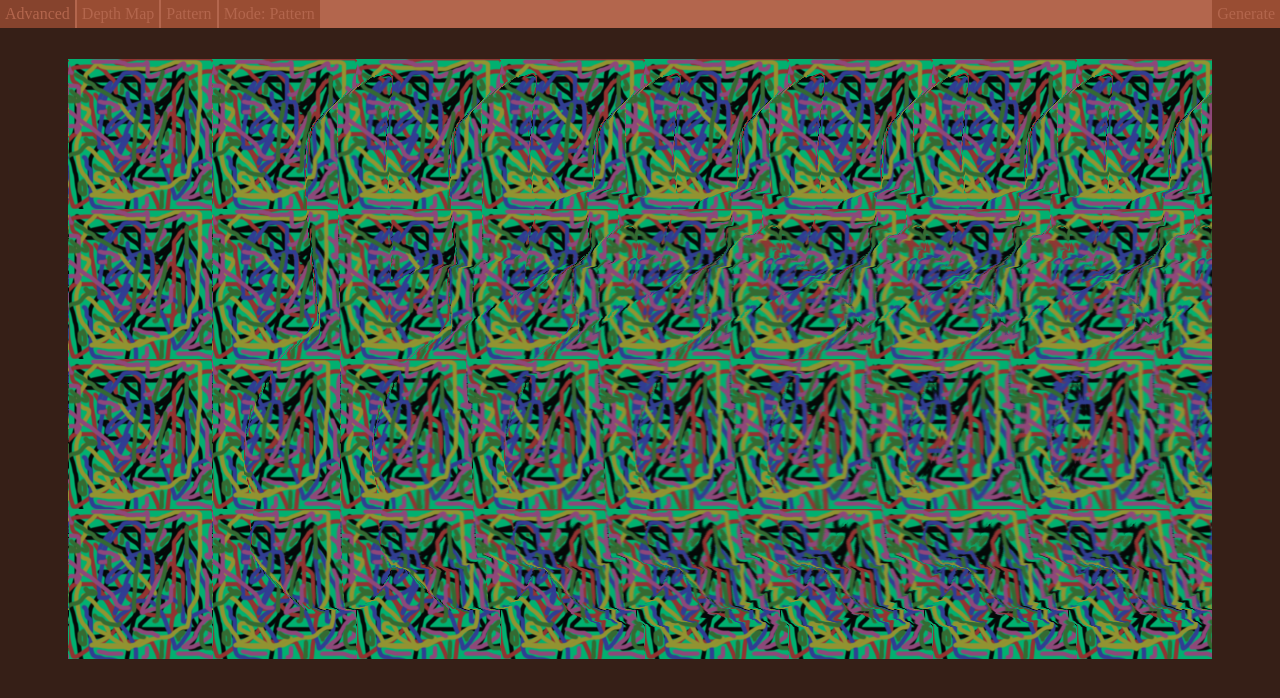
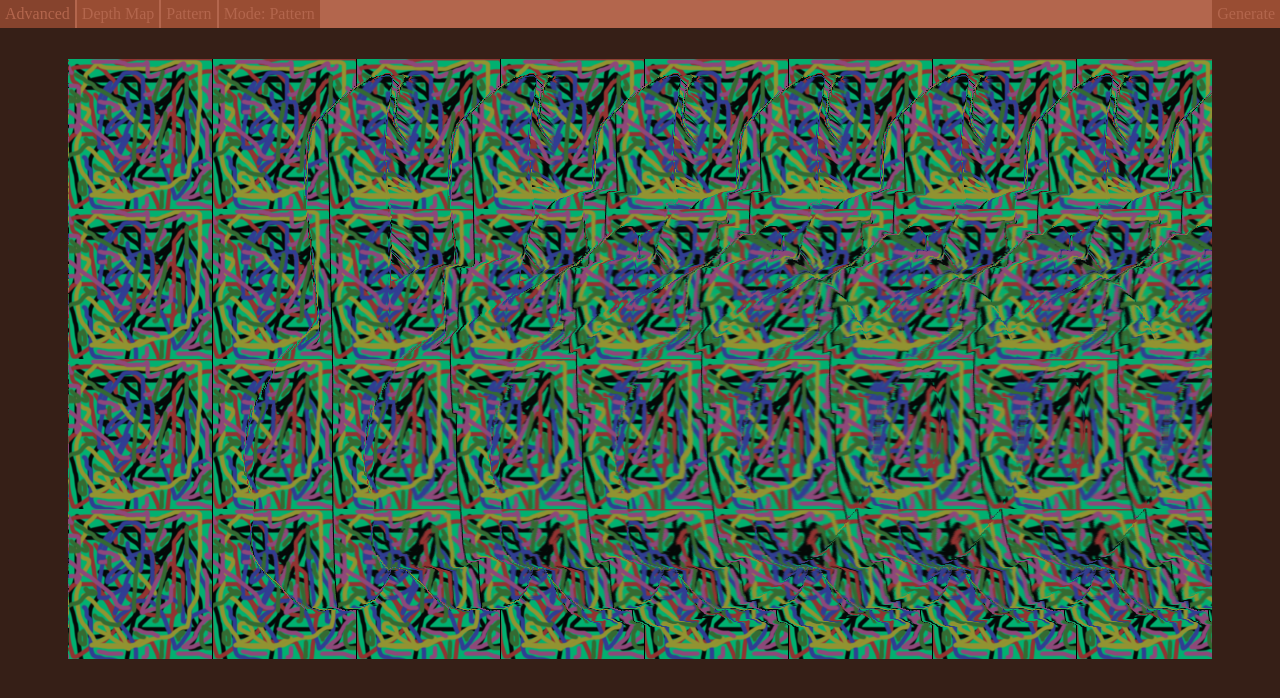
Before and after one commit to Farantir/autostereogram, a plain HTML site: page index.html in a window 1280 px wide. Drawn offline with Linux system fonts and the light colour scheme.

Commit message:
includet hidden surface removal. stereo images are noe artefact free

```diff
--- a/autostereogram.js
+++ b/autostereogram.js
@@ -14,15 +14,24 @@ autostereogram_settings ={
   upscale : 1,
   downscale : 1,
   pattern_scale : 1,
-  pattern_shift : 0
+  pattern_shift : 0,
+  remove_hidden_surface : true
 }
 
 function create_stereogram(depth,pattern)
 {
   var resized_depthmap = scale(depth,autostereogram_settings.upscale)
 	var canvas = initialize_canvas(resized_depthmap);
-	if(pattern) create_image_pattern(canvas, scale(pattern,autostereogram_settings.pattern_scale))
-	else create_random_pattern(canvas)
+	if(pattern)
+  {
+    create_image_pattern(canvas, scale(pattern,autostereogram_settings.pattern_scale));
+    autostereogram_settings.random_dot = false;
+  }
+	else
+  {
+    create_random_pattern(canvas);
+    autostereogram_settings.random_dot = true;
+  }
   var result = scale(make_stereogram(canvas),1/autostereogram_settings.downscale)
   result.id = "stereoimage";
 	return result;
@@ -125,15 +134,71 @@ function make_stereogram(canvas)
   var canv_data_stuff = ctx.getImageData(0, 0, canvas.width, canvas.height);
   var canv_data = canv_data_stuff.data;
   /*shifting pixesls using depth map information*/
+
+  /*remove hidden surfaces, if enabeld*/
+  if(autostereogram_settings.remove_hidden_surface)
+  {
+    /*array of "invisible" pixels because of ambiant occulusion (hidden surface removal)*/
+    var hidden = []
+    for(var y=0; y<=canvas.height; y++)
+    {
+      hidden[y] = [];
+      for(var x=0;x<=canvas.width;x++) hidden[y][x] = 0;
+    }
+
+    /*calculation if pixels are hidden*/
     for(var y = 0; y<canvas.height; y++)
     {
-    for(var x = autostereogram_settings.colum_width; x<=canvas.width; x++)
+      for(var x = autostereogram_settings.colum_width+1; x<=canvas.width; x++)
+      {
+        /*calculating the position of the pixel in the image data*/
+        var pos = (y*canvas.width*4)+x*4;
+        /*recieving offset based on depth map data*/
+        var offset = Math.floor((autostereogram_settings.max_shift/255)*canv_data[pos]);
+        var hid = 1;
+        /*marking every pixel that needs to be filles randomly, because its reference surface is hidden*/
+        for(hid = 1; hid<offset; hid++)
+        {
+          var origin = canv_data[pos]-170*(1-(1/(autostereogram_settings.colum_width/autostereogram_settings.max_shift)))
+          var current = canv_data[pos+(hid*4)]+(offset-hid)*(255/autostereogram_settings.max_shift)
+          if(origin > current)
+          {
+            hidden[y][x+hid] =1;
+          }
+        }
+      }
+    }
+
+    /*assining hidden areas a Gradiend so they will blend in nicer*/
+    var ones = 0;
+    for(var y = 0; y<canvas.height; y++)
+    {
+      for(var x = autostereogram_settings.colum_width+1; x<=canvas.width; x++)
+      {
+         if(hidden[y][x]==1) ones++;
+         else if(ones > 0)
+         {
+            /*opacity increase each pixel*/
+            if(ones > 10) ones =6;
+            var deltaopacity = 1/ones
+            for(var i = ones; i>0; i--) hidden[y][x-i] = deltaopacity*i;
+             /*resettings count*/
+            ones = 0;
+         }
+      }
+    }
+  }
+
+  for(var y = 0; y<canvas.height; y++)
+  {
+    for(var x = autostereogram_settings.colum_width+1; x<=canvas.width; x++)
     {
       /*calculating the position of the pixel in the image data*/
       var pos = (y*canvas.width*4)+x*4;
       /*recieving offset based on depth map data*/
       var offset = Math.floor((autostereogram_settings.max_shift/255)*canv_data[pos]);
       /*using no Filter for image*/
+
         if(autostereogram_settings.filter_linear == false)
         {
 	        /*assining the correct color value to the pixel*/
@@ -156,6 +221,31 @@ function make_stereogram(canvas)
 	        canv_data[pos+2] = get_weight(canv_data[pixel_to_access+2],canv_data[pixel_to_access+6],weigth);
 	        canv_data[pos+3] = 255;
         }
+      /*"hidden" pixels need to be filled randomly (or by distorted pattern)*/
+    if(autostereogram_settings.remove_hidden_surface)
+    {
+        if(hidden[y][x] !== 0)
+        {
+           if(autostereogram_settings.random_dot==false)
+           {
+            /*shifting each line to create a new pattern based on the original. this avoids unwanted artifacts*/
+            var pixel_to_access = pos-(y%(autostereogram_settings.colum_width-16) + 16)*4;
+
+	          canv_data[pos] = get_weight(canv_data[pixel_to_access],canv_data[pos],1-hidden[y][x])
+	          canv_data[pos+1] = get_weight(canv_data[pixel_to_access+1],canv_data[pos+1],1-hidden[y][x])
+	          canv_data[pos+2] = get_weight(canv_data[pixel_to_access+2],canv_data[pos+2],1-hidden[y][x])
+	          canv_data[pos+3] = 255;
+
+           }else
+           {
+            /*if there is no pattern, we can fill each pixel randomly instead, creating new information and thus avoiding artefacts*/
+            canv_data[pos] = Math.floor(autostereogram_settings.rmin + Math.random() * (autostereogram_settings.rmax+1));
+	          canv_data[pos+1] = Math.floor(autostereogram_settings.gmin + Math.random() * (autostereogram_settings.gmax+1));
+	          canv_data[pos+2] = Math.floor(autostereogram_settings.bmin + Math.random() * (autostereogram_settings.bmax+1));
+	          canv_data[pos+3] = 255;
+          }
+        }
+      }
     }
   }
 
--- a/index.html
+++ b/index.html
@@ -18,7 +18,14 @@
 <div>Pixel Settings:</div>
   <table>
   <tr><td>Colum width</td><td><input id="colum_width" type="number" min="0" max="1000" value="144"></td></tr>
-  <tr><td>max offset</td><td><input id="max_offset" type="number" min="0" max="1000" value="20"></td></tr>
+  <tr><td>max Heigth</td><td><input id="max_offset" type="number" min="0" max="1000" value="30"></td></tr>
+  </table>
+</div>
+<div class="settings_type">
+<div>Size:</div>
+  <table>
+  <tr><td>Depth Map</td><td><input id="upsamp" type="number" min="0" max="200" step="any" value="1"></td></tr>
+  <tr><td>Render</td><td><input id="downsamp" type="number" min="0" max="200" step="any" value="1"></td></tr>
   </table>
 </div>
 <div class="settings_type">
@@ -33,8 +40,7 @@
 <div>Antialising:</div>
   <table>
   <tr><td>Linear Filter</td><td><input id="linear_filter" type="checkbox" checked="true"></td></tr>
-  <tr><td>Upsample</td><td><input id="upsamp" type="number" min="0" max="200" step="any" value="1"></td></tr>
-  <tr><td>Downsample</td><td><input id="downsamp" type="number" min="0" max="200" step="any" value="1"></td></tr>
+  <tr><td>Remove Hidden</td><td><input id="hidden_surface" type="checkbox" checked="true"></td></tr>
   </table>
 </div>
 <div class="settings_type">
@@ -108,9 +114,9 @@ $("generate_button").addEventListener("mousedown",()=>{
 function start_rendering()
 {
   /*updating settings*/
-	autostereogram_settings.colum_width=$("colum_width").value*$("upsamp").value;
+	autostereogram_settings.colum_width=$("colum_width").value*1;
 	/*max shift e.g. shift by "white" pixels oft the grayscale*/
-	autostereogram_settings.max_shift=$("max_offset").value*$("upsamp").value;
+	autostereogram_settings.max_shift=$("max_offset").value*1;
 	/*max and min values for colors*/
 	autostereogram_settings.rmin=$("rmin").value*1;
 	autostereogram_settings.rmax=$("rmax").value*1;
@@ -123,6 +129,7 @@ function start_rendering()
   autostereogram_settings.downscale = $("downsamp").value*1;
   autostereogram_settings.pattern_scale = $("patternscale").value*1;
   autostereogram_settings.pattern_shift = $("patternshift").value*1;
+  autostereogram_settings.remove_hidden_surface = $("hidden_surface").checked;
 
   /*Starting the render*/
   if(pattern.loadet == false || depth.loadet == false) return;
```
Lines whose indentation alone changed are shown as unchanged.
